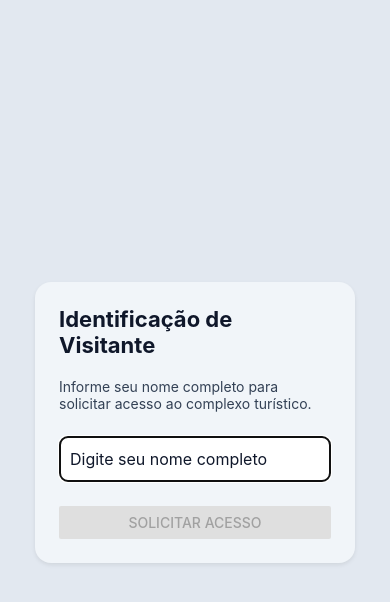
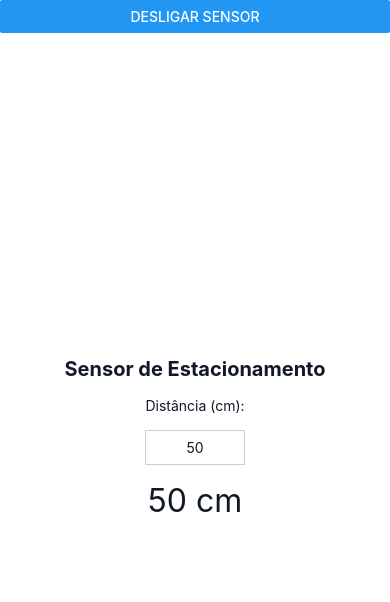
Before and after one commit to william-wv/my-first-app, a React Native app: screen / in a window 390 px wide. Shown: the top 602 px of the page. Built offline with nearby package versions, Linux system fonts and the light colour scheme.

Commit message:
feat: atividade de use Effect

```diff
--- a/App.tsx
+++ b/App.tsx
@@ -3,6 +3,7 @@ import { SafeAreaProvider } from 'react-native-safe-area-context';
 import Home from './src/components/Home';
 import LoginScreen from './src/views/LoginScreen';
 import VisitorAccessScreen from './src/views/VisitorAccessScreen';
+import ParkingSensorScreen from './src/views/ParkingSensorScreen';
 
 export default function App() {
   const showFullscreenExample = false;
@@ -12,7 +13,8 @@ export default function App() {
       <StatusBar style="dark" />
       {/* <LoginScreen /> */}
       {/* <Home /> */}
-      <VisitorAccessScreen />
+      {/* <VisitorAccessScreen /> */}
+      <ParkingSensorScreen />
     </SafeAreaProvider>
   );
 }
--- /dev/null
+++ b/src/views/ParkingSensorScreen.tsx
@@ -0,0 +1,52 @@
+import { useEffect, useState } from 'react';
+import { Alert, Button, Text, TextInput, View } from 'react-native';
+
+function ParkingSensor() {
+  const [distancia, setDistancia] = useState<number>(50);
+
+  useEffect(() => {
+    console.log('📡 Sistema de Sensores Iniciado');
+    const interval = setInterval(() => {
+      console.log('⏱️ Sensor ativo...');
+    }, 2000);
+    return () => {
+      clearInterval(interval);
+      console.log('📴 Sistema de Sensores Desligado');
+    };
+  }, []);
+
+  // Aguarda o usuário parar de digitar antes de validar (debounce)
+  useEffect(() => {
+    const timer = setTimeout(() => {
+      if (distancia < 20) {
+        Alert.alert('⚠️ PERIGO: Muito Próximo!');
+      }
+    }, 800);
+    // O cleanup cancela o timer se o usuário ainda estiver digitando
+    return () => clearTimeout(timer);
+  }, [distancia]);
+
+  return (
+    <View style={{ flex: 1, justifyContent: 'center', alignItems: 'center', gap: 16, backgroundColor: '#ffffff' }}>
+      <Text style={{ fontSize: 20, fontWeight: 'bold', color: '#111827' }}>Sensor de Estacionamento</Text>
+      <Text style={{ color: '#111827' }}>Distância (cm):</Text>
+      <TextInput
+        style={{ borderWidth: 1, borderColor: '#ccc', padding: 8, width: 100, textAlign: 'center', color: '#111827', backgroundColor: '#ffffff' }}
+        keyboardType="numeric"
+        value={distancia.toString()}
+        onChangeText={t => setDistancia(Number(t) || 0)}
+      />
+      <Text style={{ fontSize: 32, color: '#111827' }}>{distancia} cm</Text>
+    </View>
+  );
+}
+
+export default function ParkingSensorScreen() {
+  const [show, setShow] = useState(true);
+  return (
+    <View style={{ flex: 1, backgroundColor: '#ffffff' }}>
+      <Button title={show ? 'Desligar Sensor' : 'Ligar Sensor'} onPress={() => setShow(s => !s)} />
+      {show && <ParkingSensor />}
+    </View>
+  );
+}
```
Also changed, not shown: 2 other files (tests, documents, lock files or other folders).
